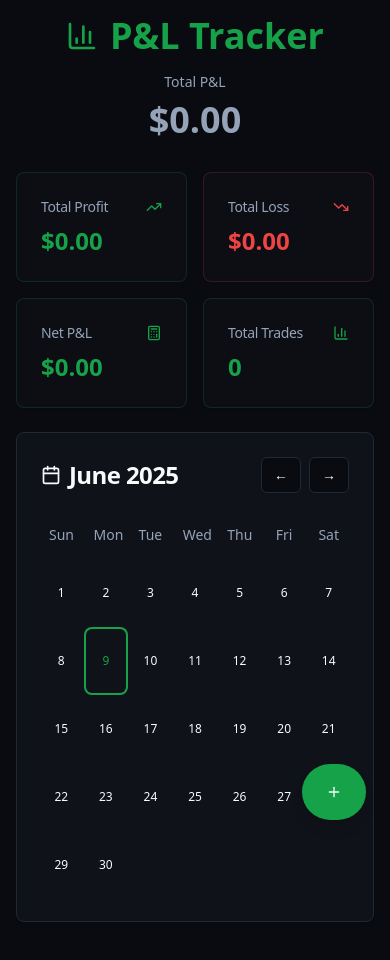
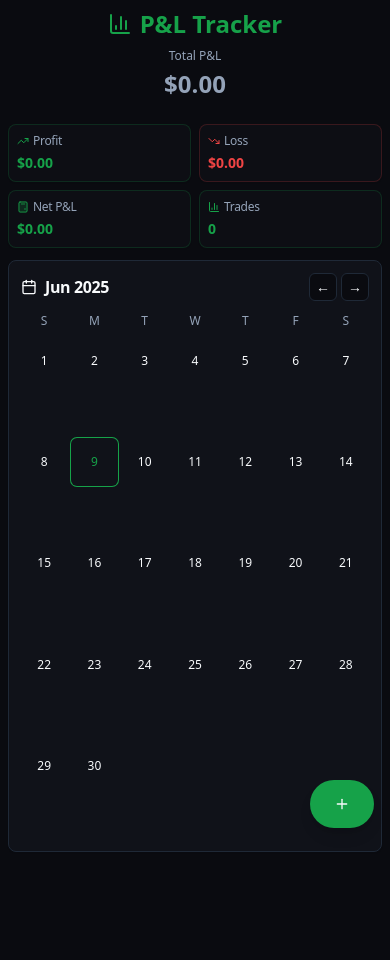
Before and after one commit to rabeeht2/market-score-keeper, a React (Vite) app: page / in a window 390 px wide. After the commit the page ends 860 px from the top, so only its background shows below. Built offline with nearby package versions, Linux system fonts and the light colour scheme.

Commit message:
Fix: Ensure content fits on phone screen
Adjust layout and styling to prevent scrolling on phone screens.

```diff
--- a/src/components/SummaryStats.tsx
+++ b/src/components/SummaryStats.tsx
@@ -27,58 +27,58 @@ const SummaryStats = ({ trades }: SummaryStatsProps) => {
   };
 
   return (
-    <div className="grid grid-cols-2 md:grid-cols-4 gap-4 mb-6">
+    <div className="grid grid-cols-2 gap-2">
       <Card className="bg-card/50 border-profit/20">
-        <CardHeader className="flex flex-row items-center justify-between space-y-0 pb-2">
-          <CardTitle className="text-sm font-medium text-muted-foreground">
-            Total Profit
+        <CardHeader className="pb-1 pt-2 px-2">
+          <CardTitle className="text-xs font-medium text-muted-foreground flex items-center gap-1">
+            <TrendingUp className="h-3 w-3 text-profit" />
+            Profit
           </CardTitle>
-          <TrendingUp className="h-4 w-4 text-profit" />
         </CardHeader>
-        <CardContent>
-          <div className="text-2xl font-bold text-profit">
+        <CardContent className="px-2 pb-2">
+          <div className="text-sm font-bold text-profit">
             {formatCurrency(totalProfit)}
           </div>
         </CardContent>
       </Card>
 
       <Card className="bg-card/50 border-loss/20">
-        <CardHeader className="flex flex-row items-center justify-between space-y-0 pb-2">
-          <CardTitle className="text-sm font-medium text-muted-foreground">
-            Total Loss
+        <CardHeader className="pb-1 pt-2 px-2">
+          <CardTitle className="text-xs font-medium text-muted-foreground flex items-center gap-1">
+            <TrendingDown className="h-3 w-3 text-loss" />
+            Loss
           </CardTitle>
-          <TrendingDown className="h-4 w-4 text-loss" />
         </CardHeader>
-        <CardContent>
-          <div className="text-2xl font-bold text-loss">
+        <CardContent className="px-2 pb-2">
+          <div className="text-sm font-bold text-loss">
             {formatCurrency(totalLoss)}
           </div>
         </CardContent>
       </Card>
 
       <Card className={`bg-card/50 ${netPnL >= 0 ? 'border-profit/20' : 'border-loss/20'}`}>
-        <CardHeader className="flex flex-row items-center justify-between space-y-0 pb-2">
-          <CardTitle className="text-sm font-medium text-muted-foreground">
+        <CardHeader className="pb-1 pt-2 px-2">
+          <CardTitle className="text-xs font-medium text-muted-foreground flex items-center gap-1">
+            <Calculator className={`h-3 w-3 ${netPnL >= 0 ? 'text-profit' : 'text-loss'}`} />
             Net P&L
           </CardTitle>
-          <Calculator className={`h-4 w-4 ${netPnL >= 0 ? 'text-profit' : 'text-loss'}`} />
         </CardHeader>
-        <CardContent>
-          <div className={`text-2xl font-bold ${netPnL >= 0 ? 'text-profit' : 'text-loss'}`}>
+        <CardContent className="px-2 pb-2">
+          <div className={`text-sm font-bold ${netPnL >= 0 ? 'text-profit' : 'text-loss'}`}>
             {formatCurrency(netPnL)}
           </div>
         </CardContent>
       </Card>
 
       <Card className="bg-card/50 border-primary/20">
-        <CardHeader className="flex flex-row items-center justify-between space-y-0 pb-2">
-          <CardTitle className="text-sm font-medium text-muted-foreground">
-            Total Trades
+        <CardHeader className="pb-1 pt-2 px-2">
+          <CardTitle className="text-xs font-medium text-muted-foreground flex items-center gap-1">
+            <BarChart3 className="h-3 w-3 text-primary" />
+            Trades
           </CardTitle>
-          <BarChart3 className="h-4 w-4 text-primary" />
         </CardHeader>
-        <CardContent>
-          <div className="text-2xl font-bold text-primary">
+        <CardContent className="px-2 pb-2">
+          <div className="text-sm font-bold text-primary">
             {totalTrades}
           </div>
         </CardContent>
--- a/src/components/TradingCalendar.tsx
+++ b/src/components/TradingCalendar.tsx
@@ -1,4 +1,3 @@
-
 import { Card, CardContent, CardHeader, CardTitle } from "@/components/ui/card";
 import { Button } from "@/components/ui/button";
 import { Calendar } from "lucide-react";
@@ -50,35 +49,35 @@ const TradingCalendar = ({
     }).format(Math.abs(amount));
   };
 
-  const weekDays = ['Sun', 'Mon', 'Tue', 'Wed', 'Thu', 'Fri', 'Sat'];
+  const weekDays = ['S', 'M', 'T', 'W', 'T', 'F', 'S'];
 
   return (
-    <Card className="mb-6">
-      <CardHeader>
+    <Card className="h-full flex flex-col">
+      <CardHeader className="pb-2 pt-3 px-3">
         <div className="flex items-center justify-between">
-          <CardTitle className="flex items-center gap-2">
-            <Calendar className="h-5 w-5" />
-            {format(currentDate, 'MMMM yyyy')}
+          <CardTitle className="flex items-center gap-2 text-base">
+            <Calendar className="h-4 w-4" />
+            {format(currentDate, 'MMM yyyy')}
           </CardTitle>
-          <div className="flex gap-2">
-            <Button variant="outline" size="sm" onClick={onPrevMonth}>
+          <div className="flex gap-1">
+            <Button variant="outline" size="sm" onClick={onPrevMonth} className="h-7 w-7 p-0">
               ←
             </Button>
-            <Button variant="outline" size="sm" onClick={onNextMonth}>
+            <Button variant="outline" size="sm" onClick={onNextMonth} className="h-7 w-7 p-0">
               →
             </Button>
           </div>
         </div>
       </CardHeader>
-      <CardContent>
-        <div className="grid grid-cols-7 gap-1 mb-2">
+      <CardContent className="px-3 pb-3 flex-1 flex flex-col">
+        <div className="grid grid-cols-7 gap-1 mb-1">
           {weekDays.map(day => (
-            <div key={day} className="p-2 text-center text-sm font-medium text-muted-foreground">
+            <div key={day} className="p-1 text-center text-xs font-medium text-muted-foreground">
               {day}
             </div>
           ))}
         </div>
-        <div className="grid grid-cols-7 gap-1">
+        <div className="grid grid-cols-7 gap-1 flex-1">
           {monthDays.map(date => {
             const dailyPnL = getDailyPnL(date);
             const hasTrades = dailyPnL.trades.length > 0;
@@ -89,14 +88,14 @@ const TradingCalendar = ({
                 key={date.toISOString()}
                 variant="ghost"
                 className={`
-                  h-16 p-1 flex flex-col items-center justify-center text-xs
+                  h-12 p-1 flex flex-col items-center justify-center text-xs
                   hover:bg-accent/50 transition-colors
-                  ${isToday(date) ? 'ring-2 ring-primary' : ''}
+                  ${isToday(date) ? 'ring-1 ring-primary' : ''}
                   ${hasTrades ? 'bg-card border' : ''}
                 `}
                 onClick={() => onDateSelect(date)}
               >
-                <span className={`font-medium ${isToday(date) ? 'text-primary' : ''}`}>
+                <span className={`font-medium text-xs ${isToday(date) ? 'text-primary' : ''}`}>
                   {format(date, 'd')}
                 </span>
                 {hasTrades && (
@@ -105,11 +104,6 @@ const TradingCalendar = ({
                     pnlAmount < 0 ? 'text-loss' : 'text-neutral'
                   }`}>
                     {pnlAmount > 0 ? '+' : ''}{formatCurrency(pnlAmount)}
-                  </span>
-                )}
-                {hasTrades && (
-                  <span className="text-xs text-muted-foreground">
-                    {dailyPnL.trades.length} trade{dailyPnL.trades.length !== 1 ? 's' : ''}
                   </span>
                 )}
               </Button>
--- a/src/pages/Index.tsx
+++ b/src/pages/Index.tsx
@@ -88,20 +88,20 @@ const Index = () => {
   };
 
   return (
-    <div className="min-h-screen bg-background p-4 md:p-6">
-      <div className="max-w-6xl mx-auto">
-        {/* Header */}
-        <div className="text-center mb-8">
-          <div className="flex items-center justify-center gap-3 mb-4">
-            <BarChart3 className="h-8 w-8 text-primary" />
-            <h1 className="text-4xl font-bold bg-gradient-to-r from-primary to-profit bg-clip-text text-transparent">
+    <div className="min-h-screen bg-background p-2 flex flex-col">
+      <div className="max-w-md mx-auto w-full flex flex-col h-screen">
+        {/* Compact Header */}
+        <div className="text-center mb-3">
+          <div className="flex items-center justify-center gap-2 mb-2">
+            <BarChart3 className="h-6 w-6 text-primary" />
+            <h1 className="text-2xl font-bold bg-gradient-to-r from-primary to-profit bg-clip-text text-transparent">
               P&L Tracker
             </h1>
           </div>
 
-          <div className="mb-6">
-            <div className="text-sm text-muted-foreground mb-2">Total P&L</div>
-            <div className={`text-4xl font-bold ${
+          <div className="mb-3">
+            <div className="text-xs text-muted-foreground mb-1">Total P&L</div>
+            <div className={`text-2xl font-bold ${
               totalPnL > 0 ? 'text-profit' :
               totalPnL < 0 ? 'text-loss' : 'text-neutral'
             }`}>
@@ -110,10 +110,13 @@ const Index = () => {
           </div>
         </div>
 
-        {/* Summary Statistics */}
+        {/* Compact Summary Statistics */}
+        <div className="mb-3">
           <SummaryStats trades={trades} />
+        </div>
 
-        {/* Trading Calendar */}
+        {/* Compact Trading Calendar */}
+        <div className="flex-1 min-h-0">
           <TradingCalendar
             trades={trades}
             currentDate={currentDate}
@@ -121,18 +124,19 @@ const Index = () => {
             onPrevMonth={handlePrevMonth}
             onNextMonth={handleNextMonth}
           />
+        </div>
 
-        {/* Add Trade Button */}
-        <div className="fixed bottom-6 right-6">
+        {/* Compact Add Trade Button */}
+        <div className="absolute bottom-4 right-4">
           <Button
             size="lg"
-            className="h-14 w-14 rounded-full shadow-lg hover:shadow-xl transition-all bg-primary hover:bg-primary/90"
+            className="h-12 w-12 rounded-full shadow-lg hover:shadow-xl transition-all bg-primary hover:bg-primary/90"
             onClick={() => {
               setSelectedDate(new Date());
               setIsTradeModalOpen(true);
             }}
           >
-            <Plus className="h-6 w-6" />
+            <Plus className="h-5 w-5" />
           </Button>
         </div>
 
```
Lines whose indentation alone changed are shown as unchanged.
